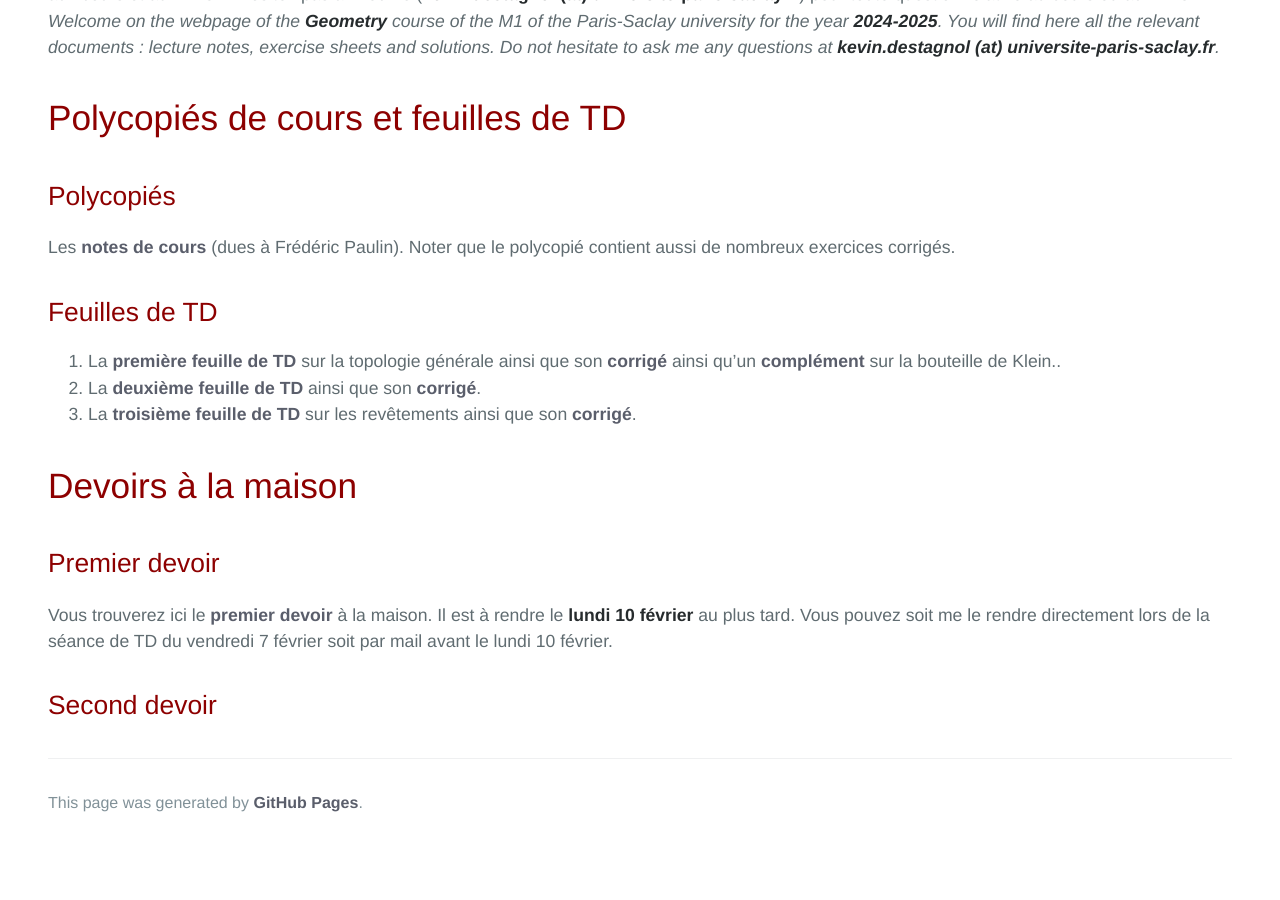
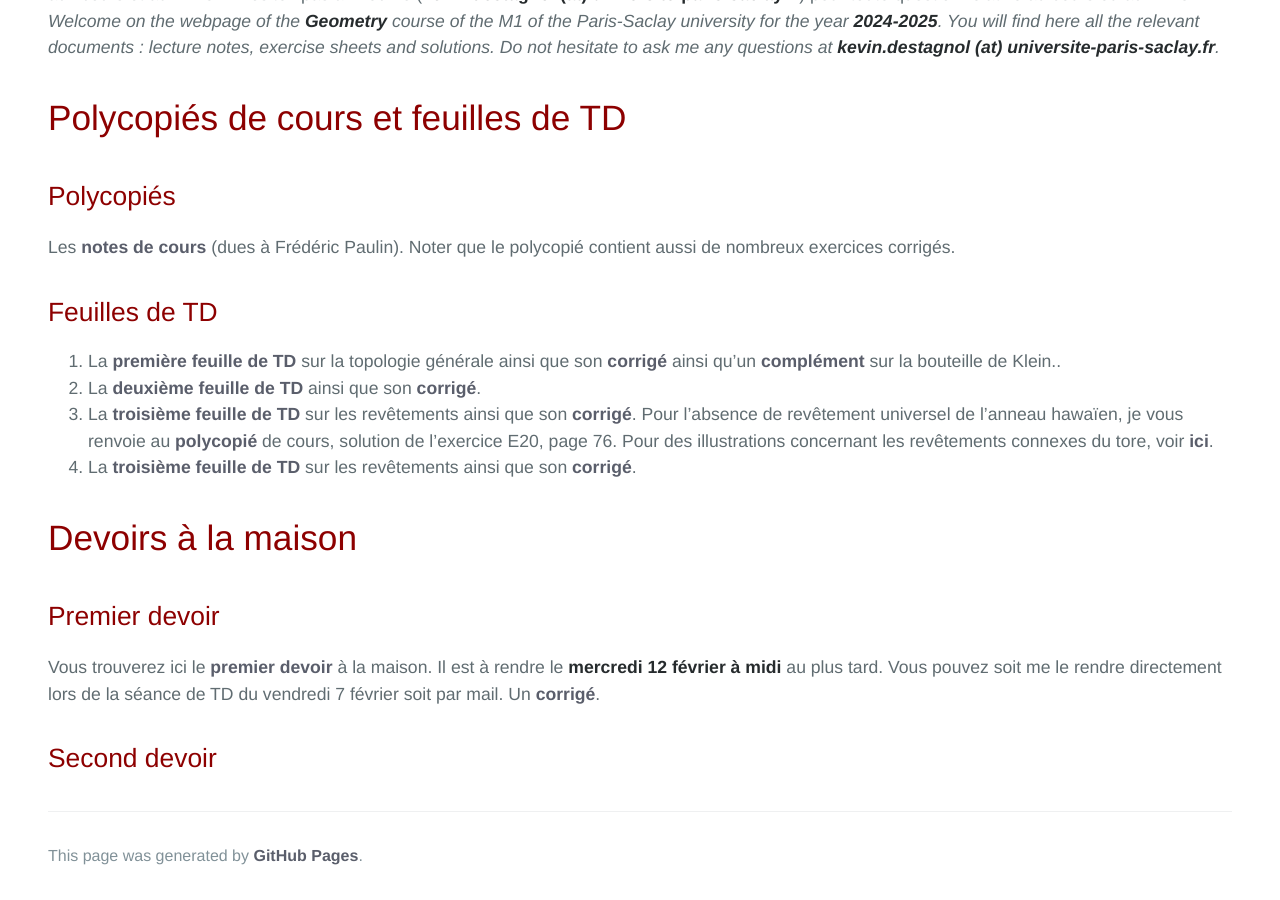
Before and after one commit to KevinDestagnol/algebre.github.io, a Jekyll site: the page built from geometrie.md, in a window 1280 px wide and 900 px high, scrolled down 989 px. Built offline with Jekyll 4.4.1, drawn with Linux system fonts in a browser that asks for light colours; some web fonts are replaced; our own code applies the rules of GitHub Pages for plain Markdown files; before the commit the page ends 1836 px from its top, so only the background shows below that.

Commit message:
Update geometrie.md

```diff
--- a/geometrie.md
+++ b/geometrie.md
@@ -18,14 +18,15 @@ Les <a href="https://www.imo.universite-paris-saclay.fr/~frederic.paulin/notesco
 
 1. La <a href="TD01_2025.pdf">première feuille de TD</a> sur la topologie générale ainsi que son <a href="https://www.imo.universite-paris-saclay.fr/~kevin.destagnol/Correction_TD_01.pdf">corrigé</a> ainsi qu'un <a href="https://www.imo.universite-paris-saclay.fr/~kevin.destagnol/Complements_bouteille_de_Klein.pdf"> complément </a> sur la bouteille de Klein..
 2. La <a href="TD02_2025.pdf">deuxième feuille de TD</a> ainsi que son <a href="https://www.imo.universite-paris-saclay.fr/~kevin.destagnol/Correction_TD_02.pdf">corrigé</a>.
-3. La <a href="TD03_2025.pdf">troisième feuille de TD</a> sur les revêtements ainsi que son <a href="https://kevindestagnol.github.io/algebre.github.io/erreur">corrigé</a>.
+3. La <a href="TD03_2025.pdf">troisième feuille de TD</a> sur les revêtements ainsi que son <a href="https://www.imo.universite-paris-saclay.fr/~kevin.destagnol/Correction_TD_3.pdf">corrigé</a>. Pour l'absence de revêtement universel de l'anneau hawaïen, je vous renvoie au <a href="https://www.imo.universite-paris-saclay.fr/~frederic.paulin/notescours/cours_GeometrieM1Orsay.pdf">polycopié</a> de cours, solution de l'exercice E20, page 76. Pour des illustrations concernant les revêtements connexes du tore, voir <a href="https://kevindestagnol.github.io/algebre.github.io/coveringstorus">ici</a>.
+4.  La <a href="TD04_2025.pdf">troisième feuille de TD</a> sur les revêtements ainsi que son <a href="https://www.imo.universite-paris-saclay.fr/~kevin.destagnol/Correction_TD_4.pdf">corrigé</a>.
 
 
 # Devoirs à la maison
 
 ## Premier devoir
 
-Vous trouverez ici le <a href="2425_DM1.pdf">premier devoir</a> à la maison. Il est à rendre le **lundi 10 février** au plus tard. Vous pouvez soit me le rendre directement lors de la séance de TD du vendredi 7 février soit par mail avant le lundi 10 février.
+Vous trouverez ici le <a href="2425_DM1.pdf">premier devoir</a> à la maison. Il est à rendre le **mercredi 12 février à midi** au plus tard. Vous pouvez soit me le rendre directement lors de la séance de TD du vendredi 7 février soit par mail. Un <a href="https://kevindestagnol.github.io/algebre.github.io/erreur">corrigé</a>.
 
 ## Second devoir
 
```
